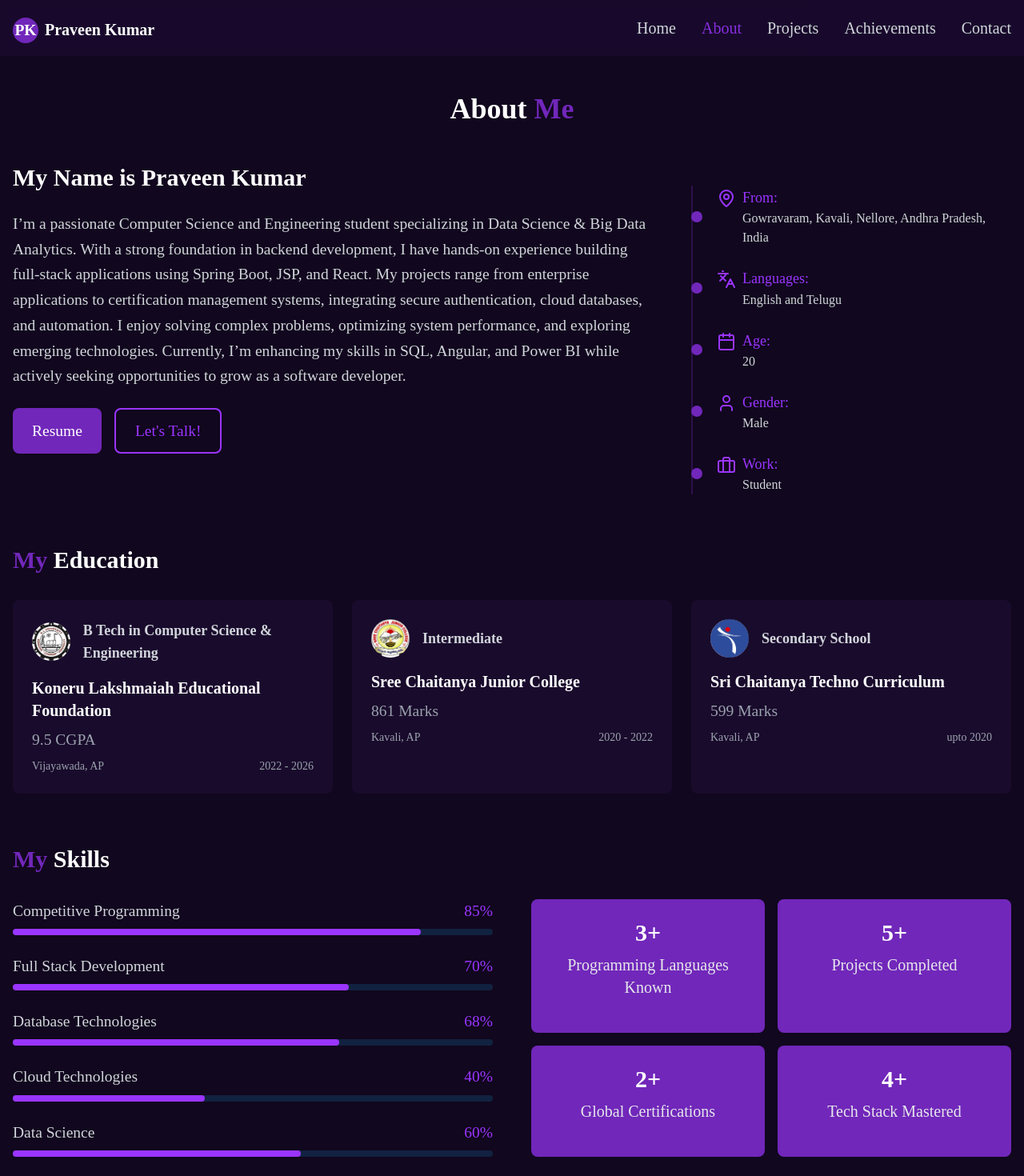
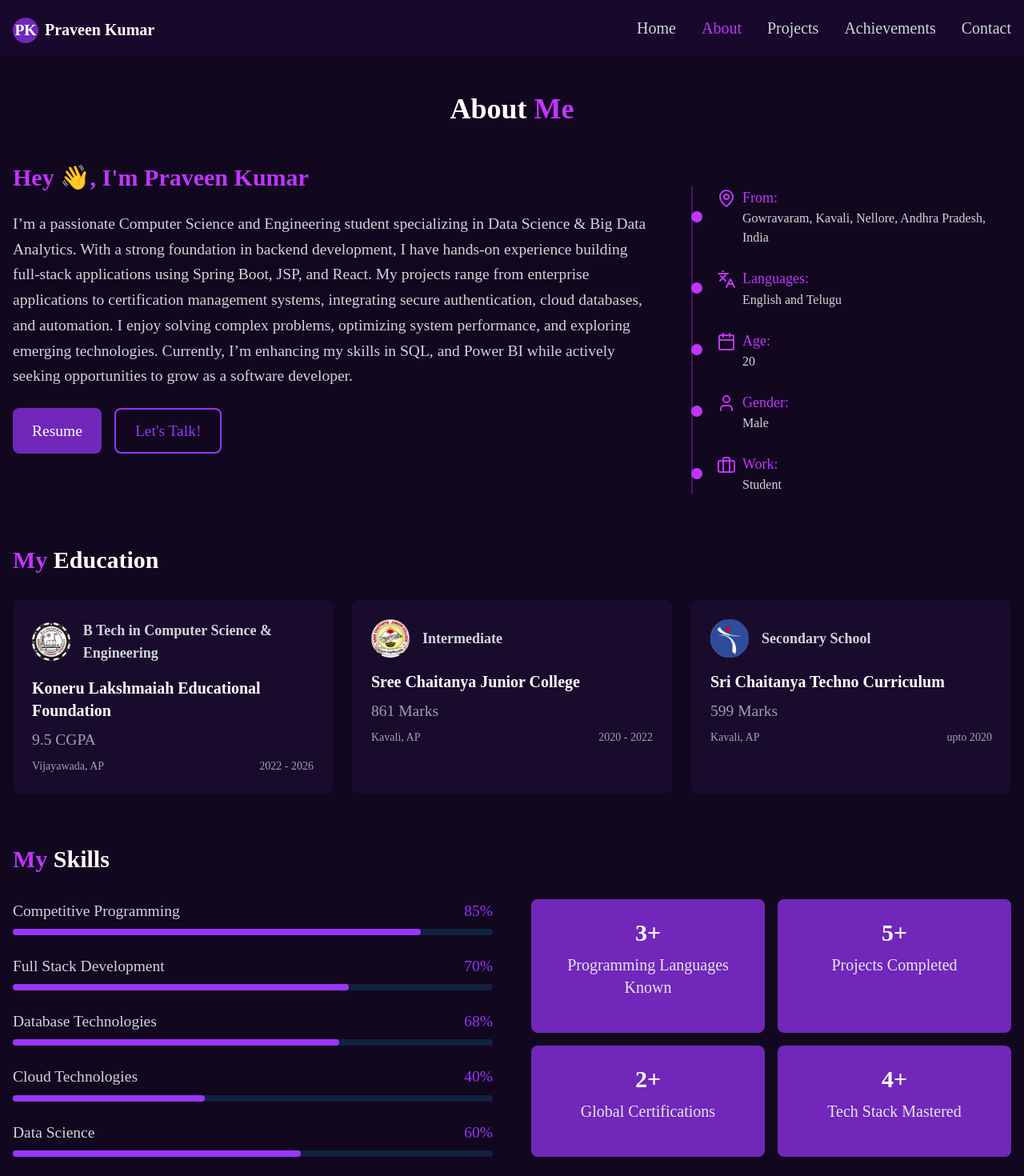
Before and after one commit to avpkn25/PORTFOLIO, a React (Vite) app: page /about in a window 1280 px wide. Shown: the top 1470 px of the page at 80% size. Built offline with nearby package versions, Linux system fonts and the light colour scheme; a web font is replaced by a local one.

Commit message:
updated colors

```diff
--- a/src/components/Footer.jsx
+++ b/src/components/Footer.jsx
@@ -19,7 +19,7 @@ const Footer = () => {
           </a>
         </div>
         <p className="sm:text-base text-sm">
-          <span className='text-[#9a35ff] ' >©</span> Made with ❤️ by <span className="text-[#9a35ff]" >Praveen Kumar</span> Using Reactjs
+          <span className='text-[#9a35ff] ' >©</span> Made with ❤️ by <span className="text-[#c135ff]" >Praveen Kumar</span> Using Reactjs
         </p>
       </div>
     </footer>
--- a/src/components/Navbar.jsx
+++ b/src/components/Navbar.jsx
@@ -36,8 +36,8 @@ const Navbar = () => {
               to={item.path}
               className={({ isActive }) =>
                 `text-[20px] text-${
-                  isActive ? "[#882fe0]" : "gray-300"
-                } hover:text-[#882fe0] transition-colors`
+                  isActive ? "[#c135ff]" : "gray-300"
+                } hover:text-[#c135ff] transition-colors`
               }
             >
               {item.label}
@@ -63,8 +63,8 @@ const Navbar = () => {
               to={item.path}
               className={({ isActive }) =>
                 `block px-4 py-2 text-sm text-${
-                  isActive ? "[#882fe0]" : "gray-300"
-                } hover:text-[#882fe0] transition-colors`
+                  isActive ? "[#c135ff]" : "gray-300"
+                } hover:text-[#c135ff] transition-colors`
               }
               onClick={() => setIsOpen(false)}
             >
--- a/src/pages/About.jsx
+++ b/src/pages/About.jsx
@@ -99,10 +99,10 @@ const About = () => {
           className="mb-16"
         >
           <h1 className="text-4xl mt-9 text-center font-bold mb-12">
-            About <span className="text-[#7127ba]">Me</span>
+            About <span className="text-[#c135ff]">Me</span>
           </h1>
-          <h2 className="text-2xl sm:text-3xl font-bold mb-6">
-            My Name is Praveen Kumar
+          <h2 className="text-2xl text-[#c135ff] sm:text-3xl font-bold mb-6">
+            Hey 👋, I'm Praveen Kumar
           </h2>
           <div className="flex flex-col lg:flex-row gap-8 lg:gap-12">
             <div className="lg:w-2/3">
@@ -116,7 +116,7 @@ const About = () => {
                 authentication, cloud databases, and automation. I enjoy solving
                 complex problems, optimizing system performance, and exploring
                 emerging technologies. Currently, I’m enhancing my skills in
-                SQL, Angular, and Power BI while actively seeking opportunities
+                SQL, and Power BI while actively seeking opportunities
                 to grow as a software developer.
               </p>
               <div className="flex flex-col sm:flex-row gap-4 mt-6">
@@ -140,15 +140,15 @@ const About = () => {
               </div>
             </div>
             <div className="lg:w-1/3 mt-2 sm:-mt-8 relative">
-              <div className="absolute left-0 top-0 bottom-0 w-0.5 bg-[#7127ba]/30"></div>
+              <div className="absolute left-0 top-0 bottom-0 w-0.5 bg-[#c135ff]/30"></div>
               <div className="space-y-6 pl-8">
                 {personalDetails.map((detail, index) => (
                   <div key={index} className="relative">
-                    <div className="absolute -left-8 top-1/2 -translate-y-1/2 w-3.5 h-3.5 bg-[#7127ba] rounded-full"></div>
+                    <div className="absolute -left-8 top-1/2 -translate-y-1/2 w-3.5 h-3.5 bg-[#c135ff] rounded-full"></div>
                     <div className="flex items-start gap-2">
-                      <detail.icon className="w-5.5 h-5.5 text-[#9a35ff] shrink-0 mt-1" />
+                      <detail.icon className="w-5.5 h-5.5 text-[#c135ff] shrink-0 mt-1" />
                       <div>
-                        <span className="text-[#9a35ff] text-lg">
+                        <span className="text-[#c135ff] text-lg">
                           {detail.label}:
                         </span>
                         <p className="text-gray-300 text-base">
@@ -171,7 +171,7 @@ const About = () => {
           className="mb-16"
         >
           <h2 className="text-3xl font-bold mb-8">
-            <span className="text-[#7127ba]">My</span> Education
+            <span className="text-[#c135ff]">My</span> Education
           </h2>
           <div className="grid md:grid-cols-3 gap-6">
             {education.map((edu, index) => (
@@ -209,7 +209,7 @@ const About = () => {
           className="mb-16"
         >
           <h2 className="text-3xl font-bold mb-8">
-            <span className="text-[#7127ba]">My</span> Skills
+            <span className="text-[#c135ff]">My</span> Skills
           </h2>
           <div className="grid md:grid-cols-2 gap-12">
             <div className="space-y-6">
@@ -253,7 +253,7 @@ const About = () => {
           className="mb-16"
         >
           <h2 className="text-3xl font-bold mb-8">
-            <span className="text-[#7127ba]">My</span> Tech Stack
+            <span className="text-[#c135ff]">My</span> Tech Stack
           </h2>
           <div className="grid grid-cols-4 md:grid-cols-8 gap-6">
             {techStack.map((tech, index) => (
--- a/src/pages/Achievements.jsx
+++ b/src/pages/Achievements.jsx
@@ -79,7 +79,7 @@ const Achievements = () => {
       className="min-h-screen bg-[#11071f]/90 pt-20 px-3 sm:px-4"
     >
       <div className="container mx-auto">
-        <h1 className="text-4xl mt-9 font-bold text-center mb-12"> <span className='text-[#7127ba]'>My</span> Achievements</h1>
+        <h1 className="text-4xl mt-9 font-bold text-center mb-12"> <span className='text-[#c135ff]'>My</span> Achievements</h1>
         <div className="grid md:grid-cols-2 lg:grid-cols-3 gap-8">
           {achievements.map((achievement, index) => (
             <motion.div
--- a/src/pages/Contact.jsx
+++ b/src/pages/Contact.jsx
@@ -46,7 +46,7 @@ const Contact = () => {
     >
       <div className="container mt-9 mx-auto">
         <div className="max-w-4xl mx-auto">
-          <h1 className="text-4xl text-center font-bold mb-8">Contact <span className='text-[#7127ba]' >Me</span></h1>
+          <h1 className="text-4xl text-center font-bold mb-8">Contact <span className='text-[#c135ff]' >Me</span></h1>
 
           <div className="grid md:grid-cols-2 gap-12">
             {/* Contact Information */}
@@ -55,7 +55,7 @@ const Contact = () => {
 
                 <div className="flex items-center space-x-4">
                   <div className="bg-[#7127ba]/20 p-3 rounded-lg">
-                    <Phone className="text-[#9a35ff]" />
+                    <Phone className="text-[#c135ff]" />
                   </div>
                   <div>
                     <h3 className="text-lg font-semibold">Phone</h3>
@@ -64,7 +64,7 @@ const Contact = () => {
                 </div>
 
                 <div className="flex items-center space-x-4">
-                  <div className="bg-[#7127ba]/20 p-3 rounded-lg">
+                  <div className="bg-[#9a35ff]/20 p-3 rounded-lg">
                     <MapPin className="text-[#9a35ff]" />
                   </div>
                   <div>
--- a/src/pages/Home.jsx
+++ b/src/pages/Home.jsx
@@ -35,9 +35,9 @@ const Home = () => {
             animate={{ opacity: 1, y: 0 }}
             transition={{ delay: 0.2 }}
           >
-            <h2 className="text-xl text-[#882fe0] mb-2">Hey There ✌️</h2>
+            <h2 className="text-xl text-[#c135ff] mb-2">Hey There ✌️</h2>
             <h1 className="text-4xl md:text-6xl font-bold mb-4">
-              I AM <span className="text-[#7127ba]">PRAVEEN KUMAR</span>
+              I AM <span className="text-[#c135ff]">PRAVEEN KUMAR</span>
             </h1>
             <div className="text-xl md:text-2xl text-gray-300 mb-8">
               <h3>
--- a/src/pages/Projects.jsx
+++ b/src/pages/Projects.jsx
@@ -48,7 +48,7 @@ const Projects = () => {
       <div className="container mx-auto">
         <h1 className="text-4xl mt-9 text-center font-bold mb-12">
           {" "}
-          <span className="text-[#7127ba]">My</span> Projects
+          <span className="text-[#c135ff]">My</span> Projects
         </h1>
         <div className="grid md:grid-cols-2 lg:grid-cols-3 gap-6 sm:gap-8">
           {projects.map((project, index) => (
```
